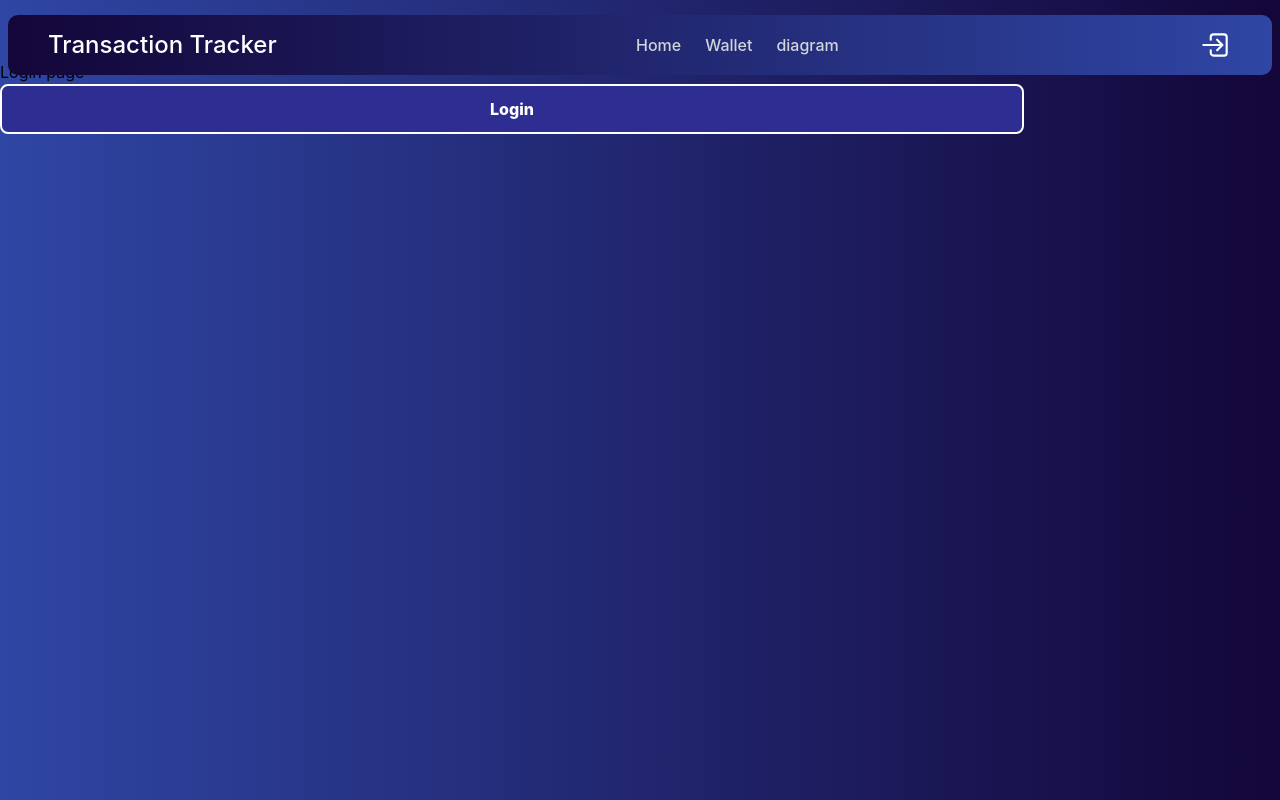
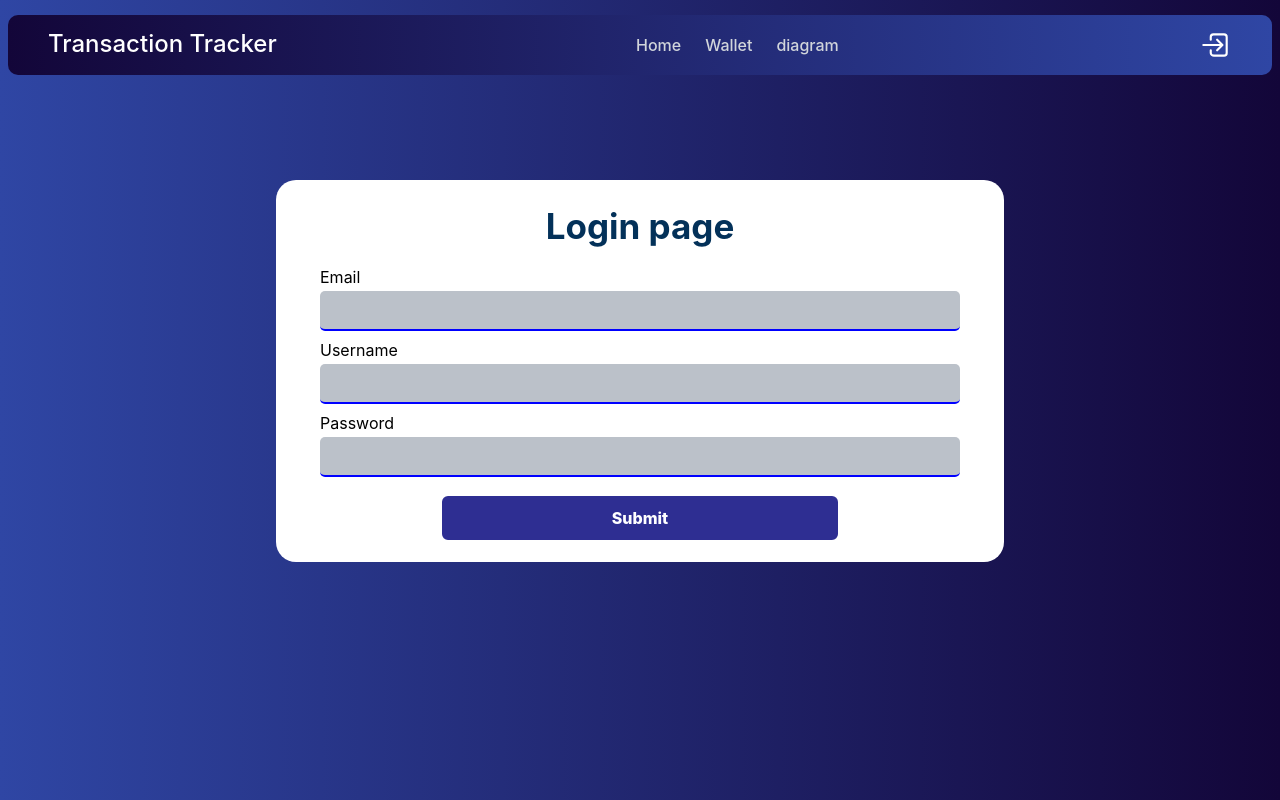
Before and after one commit to NYadegari/Transactions-Tracker, a React (Vite) app: page /login in a window 1280 px wide. Built offline with nearby package versions, Linux system fonts and the light colour scheme.

Commit message:
:necktie: user login with useForm/ Yup validation/Auth context

```diff
--- a/package.json
+++ b/package.json
@@ -10,15 +10,18 @@
     "preview": "vite preview"
   },
   "dependencies": {
+    "@hookform/resolvers": "^5.0.1",
     "axios": "^1.7.7",
     "date-fns": "^4.1.0",
     "react": "^18.3.1",
     "react-datepicker": "^8.4.0",
     "react-dom": "^18.3.1",
+    "react-hook-form": "^7.56.4",
     "react-icons": "^5.3.0",
     "react-router-dom": "^6.10.0",
     "recharts": "^2.15.3",
-    "styled-components": "^6.1.13"
+    "styled-components": "^6.1.13",
+    "yup": "^1.6.1"
   },
   "devDependencies": {
     "@eslint/js": "^9.9.0",
--- a/src/components/Navbar/index.jsx
+++ b/src/components/Navbar/index.jsx
@@ -3,6 +3,7 @@ import styles from "./navbar.module.scss";
 import { NavLink, Link } from "react-router-dom";
 import { AuthContext } from "../../context/AuthContext"
 import { IoLogInOutline } from "react-icons/io5";
+import { FaUserCheck } from "react-icons/fa6";
 
 const Navbar = () => {
   const {auth} = useContext(AuthContext);
@@ -44,7 +45,8 @@ const Navbar = () => {
         </ul>
       </nav>
       <div className={styles.navIcons}>
-        {auth ? <div>{auth.user}</div> :
+        {auth ?
+        <div className="flex"><div className="text-lg text-white cursor-auto">{auth.user}</div><FaUserCheck color="white" className={styles.userIcon}/></div> :
          <Link to="/login">
           <IoLogInOutline fontSize={34} color="white"/>
          </Link>
--- a/src/components/Navbar/navbar.module.scss
+++ b/src/components/Navbar/navbar.module.scss
@@ -15,6 +15,7 @@
   padding: 24px 40px;
 
   h1 {
+    margin-top: 10px;
     color: white;
     font-size: 24px;
     font-weight: 500;
@@ -56,3 +57,10 @@
   cursor: pointer;
   gap: 14px;
 }
+
+.userIcon {
+  width: 20px;
+  height: 28px;
+  margin-left: 8px;
+  cursor:auto;
+}
--- a/src/context/AuthContext.jsx
+++ b/src/context/AuthContext.jsx
@@ -1,15 +1,22 @@
-import { createContext, useState } from "react";
+import React, { createContext, useState, useEffect } from 'react';
 
 export const AuthContext = createContext();
 
-const AuthContextProvider = ({ children }) => {
-    const [auth, setAuth] = useState(null);
+export const AuthProvider = ({ children }) => {
+  const [auth, setAuth] = useState(() => {
+    const saved = localStorage.getItem("auth");
+    return saved ? JSON.parse(saved) : null;
+  });
 
-    return (
-        <AuthContext.Provider value={{auth, setAuth}}>
-            {children}
-        </AuthContext.Provider>
-    );
+  useEffect(() => {
+    if (auth) {
+      localStorage.setItem("auth", JSON.stringify(auth));
+    }
+  }, [auth]);
+
+  return (
+    <AuthContext.Provider value={{ auth, setAuth }}>
+      {children}
+    </AuthContext.Provider>
+  );
 };
-
-export default AuthContextProvider;
--- a/src/main.jsx
+++ b/src/main.jsx
@@ -3,12 +3,12 @@ import { createRoot } from "react-dom/client";
 import "./index.scss";
 import { RouterProvider } from "react-router-dom";
 import { router } from "./routes/index.jsx";
-import AuthContextProvider from "./context/AuthContext.jsx";
+import { AuthProvider } from "./context/AuthContext.jsx";
 
 createRoot(document.getElementById("root")).render(
   <StrictMode>
-    <AuthContextProvider>
+    <AuthProvider>
       <RouterProvider router={router} />
-    </AuthContextProvider>
+    </AuthProvider>
   </StrictMode>
 );
--- a/src/pages/Home/index.jsx
+++ b/src/pages/Home/index.jsx
@@ -59,7 +59,6 @@ const HomePage = () => {
         <option value="">Expense</option>
         <option value="Income">Income</option>
       </select>
-
       <input
         type="text"
         placeholder="Title of transaction..."
--- a/src/pages/Login/index.jsx
+++ b/src/pages/Login/index.jsx
@@ -1,17 +1,45 @@
 import React from 'react'
 import { useContext } from 'react'
 import { AuthContext } from "../../context/AuthContext"
+import { useRef } from 'react'
+import styles from './login.module.scss'
+import * as Yup from "yup"
+import { useForm } from 'react-hook-form'
+import { yupResolver } from '@hookform/resolvers/yup';
+
+const validationSchema = Yup.object({
+  username: Yup.string().required().min(3),
+  password: Yup.string().required().min(4).max(22),
+  email: Yup.string().required().email()
+})
 
 const Login = () => {
-    const { auth, setAuth } = useContext(AuthContext);
+    const { setAuth } = useContext(AuthContext);
+    const { register , handleSubmit , formState: {errors , isValid} } = useForm({resolver: yupResolver(validationSchema)});
+
   return (
-    <div>
+    <div className={styles.body}>
         <h1>Login page</h1>
-        <button onClick={() => setAuth({user: "Negar", id: 1})}>
-            Login
-        </button>
-        <div>
-            {auth?.user ? <div>{auth.user}</div> : null}
+        <div className={styles.form}>
+          <form action=""
+          onSubmit={handleSubmit((value) => {
+            console.log("value", value, errors);
+            setAuth({ user: value.username, email: value.email})
+          })}
+          >
+            <div className={styles.inputs}>
+              <label htmlFor="email">Email</label>
+              <input {...register("email")} id='email' type="text" />
+              {errors.email && <span className='text-red-700 text-xs'>{errors.email.message}</span>}
+              <label htmlFor="username">Username</label>
+              <input {...register("username")} id='username' type="text" />
+              {errors.username && <span className='text-red- 700 text-xs'>{errors.username.message}</span>}
+              <label htmlFor="password">Password</label>
+              <input {...register("password")} id='password' type="password"/>
+              {errors.password && <span className='text-red-700 text-xs'>{errors.password.message}</span>}
+            </div>
+            <button     onClick={()=>console.log("clicked")}>Submit</button>
+          </form>
         </div>
     </div>
   )
--- /dev/null
+++ b/src/pages/Login/login.module.scss
@@ -0,0 +1,53 @@
+.body {
+    margin-top: 120px;
+    // background: linear-gradient(to left, rgb(225, 228, 232), rgb(141, 141, 157));
+    background-color: white;
+    display: flex;
+    flex-direction: column;
+    justify-content: center;
+    align-items: center;
+    width: 91vh;
+    height: fit-content;
+    align-self: center;
+    justify-self: center;
+    padding: 20px;
+    border-radius: 20px;
+}
+
+.inputs {
+    display: flex;
+    flex-direction: column;
+    input {
+        background-color: rgb(187, 193, 201);
+        border-radius: 5px;
+        margin: 2px 0 7px 0;
+        width: 80vh;
+        padding: 5px;
+        height: 5vh;
+        border-bottom: 2px solid blue;
+        &:hover {
+            height: 5.4vh;
+            width: 81vh;
+        }
+    }
+}
+
+h1 {
+    align-self: center;
+    font-weight: bolder;
+    font-size: 35px;
+    margin-bottom: 12px;
+    color: rgb(3, 49, 89);
+}
+
+form {
+    display: flex;
+    flex-direction: column;
+    button {
+        width: 50vh;
+        height: 6vh;
+        align-self: center;
+        margin-top: 10px;
+        cursor: pointer;
+    }
+}
```
Also changed, not shown: 1 other file (tests, documents, lock files or other folders).
